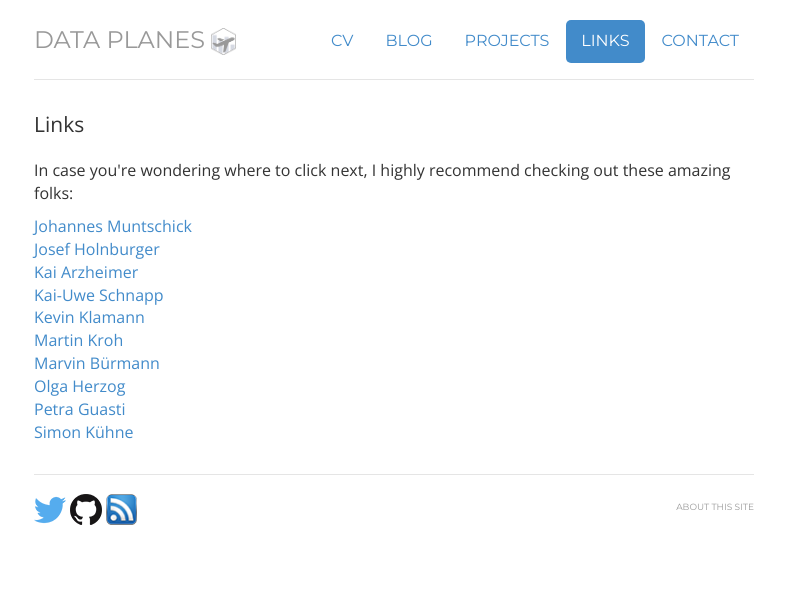
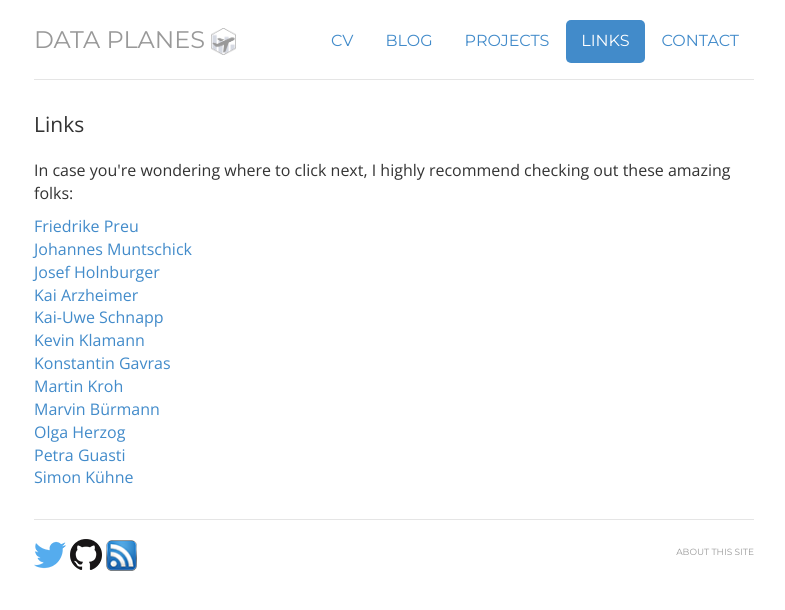
Before and after one commit to lhehnke/lhehnke.github.io, a Jekyll site: the page built from links/index.html, in a window 1280 px wide. Shown: the top 610 px of the page, without its empty margins (246-1031 px from the left). Built offline with Jekyll 4.4.1, drawn with Linux system fonts in a browser that asks for light colours; nearby versions of some CDN libraries.

Commit message:
Add links

```diff
--- a/links/index.html
+++ b/links/index.html
@@ -12,16 +12,19 @@ contact: passive
 
  <p class="lead">Links</p>
 
+
 	<p>In case you're wondering where to click next, I highly recommend checking out these amazing folks:</p>
 
 			<link href="https://maxcdn.bootstrapcdn.com/font-awesome/4.6.3/css/font-awesome.min.css" rel="stylesheet" />
 
     <ul class="list-unstyled">
+                                                	 <li> <a href="https://www.codecentric.de/team/friederike-preu/" target="_blank">Friedrike Preu</a></li>
                                           	 <li> <a href="https://international.politics.uni-mainz.de/staff/johannes-muntschick/" target="_blank">Johannes Muntschick</a></li>
                                     	 <li> <a href="http://blog.holnburger.com/" target="_blank">Josef Holnburger</a></li>
                               	 <li> <a href="http://www.kai-arzheimer.com/" target="_blank">Kai Arzheimer</a></li>
                         	 <li> <a href="https://www.wiso.uni-hamburg.de/fachbereich-sowi/professuren/schnapp/team/schnapp-kai-uwe.html" target="_blank">Kai-Uwe Schnapp</a></li>
                   	 <li> <a href="https://www.polver.uni-konstanz.de/en/seibel/professors/adjunct-professors/kevin-klamann/" target="_blank">Kevin Klamann</a></li>
+                  	                   	 <li> <a href="http://konstantin.gavras.de/" target="_blank">Konstantin Gavras</a></li>
             	 <li> <a href="https://ekvv.uni-bielefeld.de/pers_publ/publ/PersonDetail.jsp?personId=120195853" target="_blank">Martin Kroh</a></li>
       	 <li> <a href="http://mbuermann.de/" target="_blank">Marvin Bürmann</a></li>
 	 <li> <a href="https://www.wiso.uni-hamburg.de/fachbereich-sowi/professuren/schnapp/team/herzog-olga.html" target="_blank">Olga Herzog</a></li>
```
